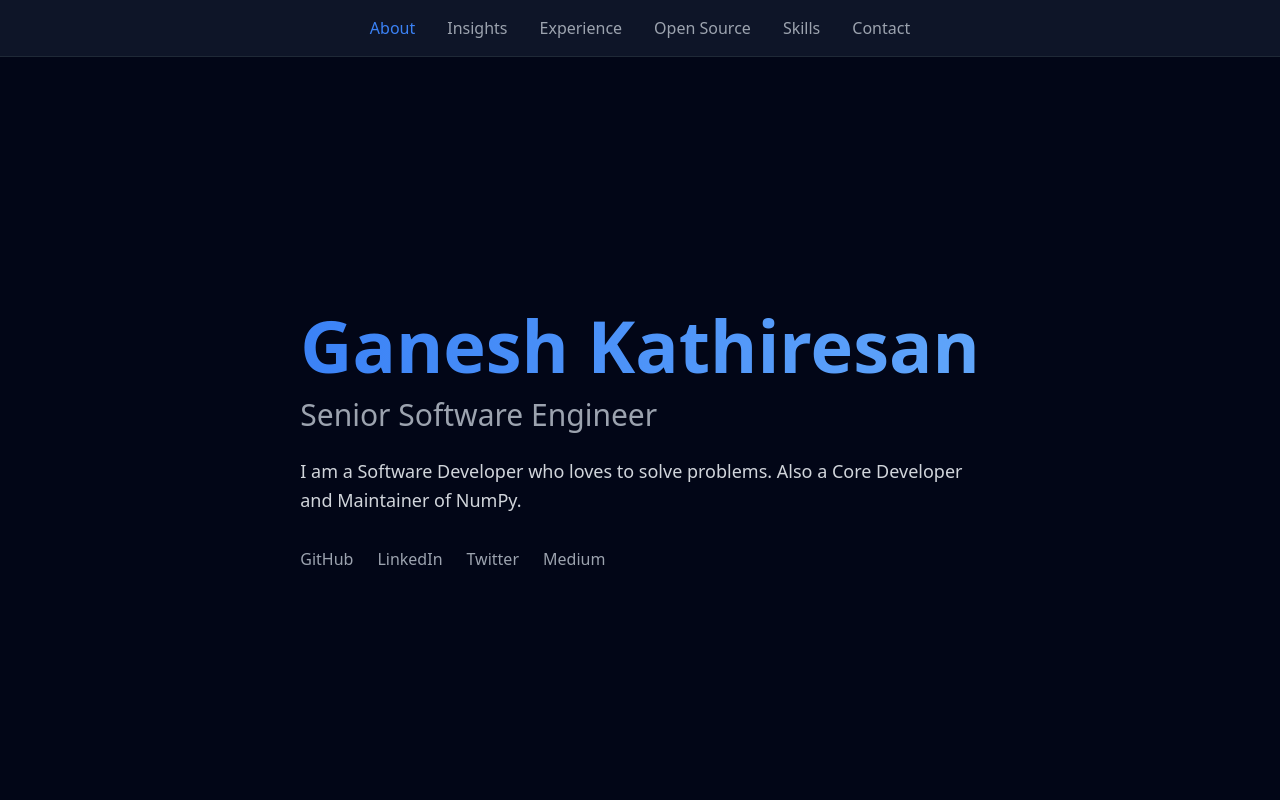
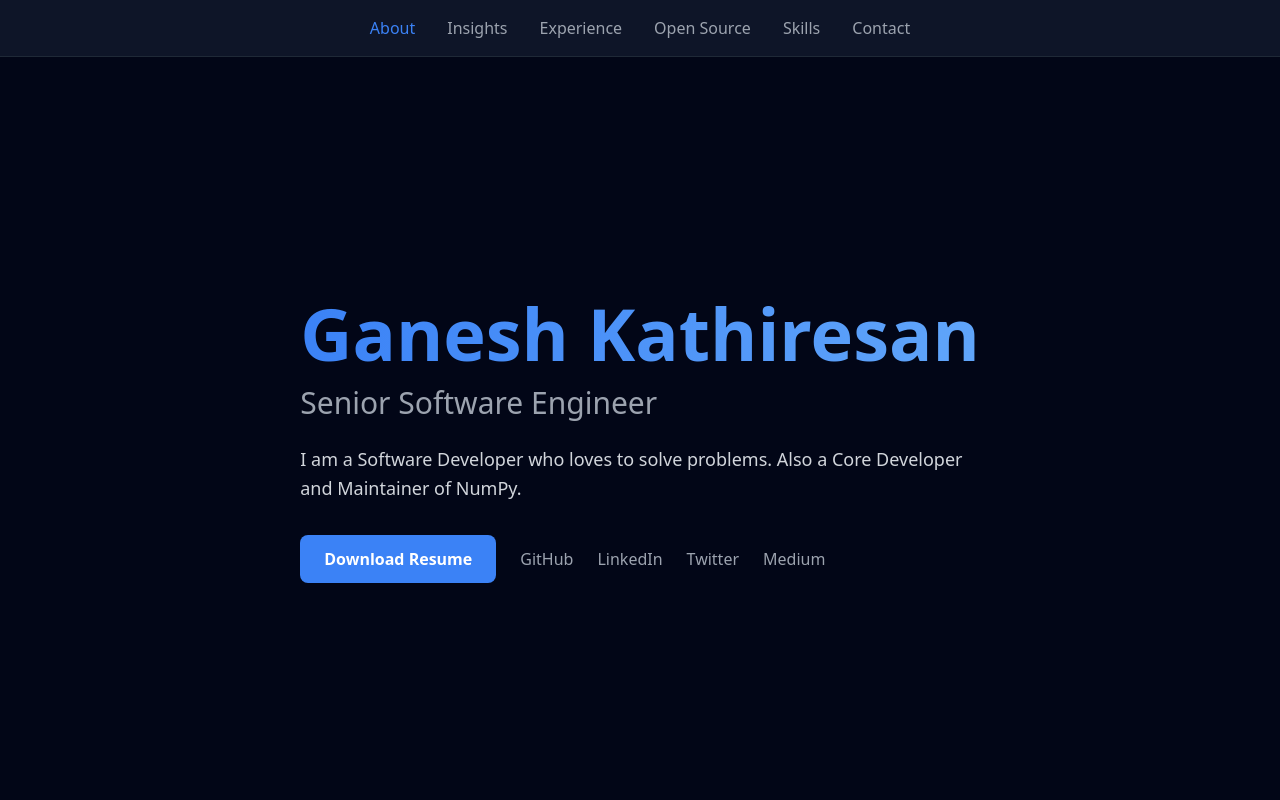
Before and after one commit to ganesh-k13/ganesh-k13.github.io, a React (Vite) app: page / in a window 1280 px wide. Shown: the top 800 px of the page. Built offline with nearby package versions, Linux system fonts and the light colour scheme.

Commit message:
ENH: Added download resume button

```diff
--- a/src/components/Hero.jsx
+++ b/src/components/Hero.jsx
@@ -8,7 +8,11 @@ const Hero = () => (
       </h1>
       <h2 className="text-2xl md:text-3xl text-gray-400 mb-6">{profile.title}</h2>
       <p className="text-lg text-gray-300 leading-relaxed max-w-2xl">{profile.bio}</p>
-      <div className="flex gap-6 mt-8">
+      <div className="flex gap-6 mt-8 items-center">
+        <a href="https://ganesh-k13.github.io/Ganesh-Kathiresan-Resume/" target="_blank" rel="noopener noreferrer"
+           className="px-6 py-3 bg-accent hover:bg-blue-600 text-white font-semibold rounded-lg transition-colors">
+          Download Resume
+        </a>
         <a href={`https://github.com/${profile.github}`} target="_blank" rel="noopener noreferrer"
            className="text-gray-400 hover:text-accent transition-colors">
           GitHub
```
